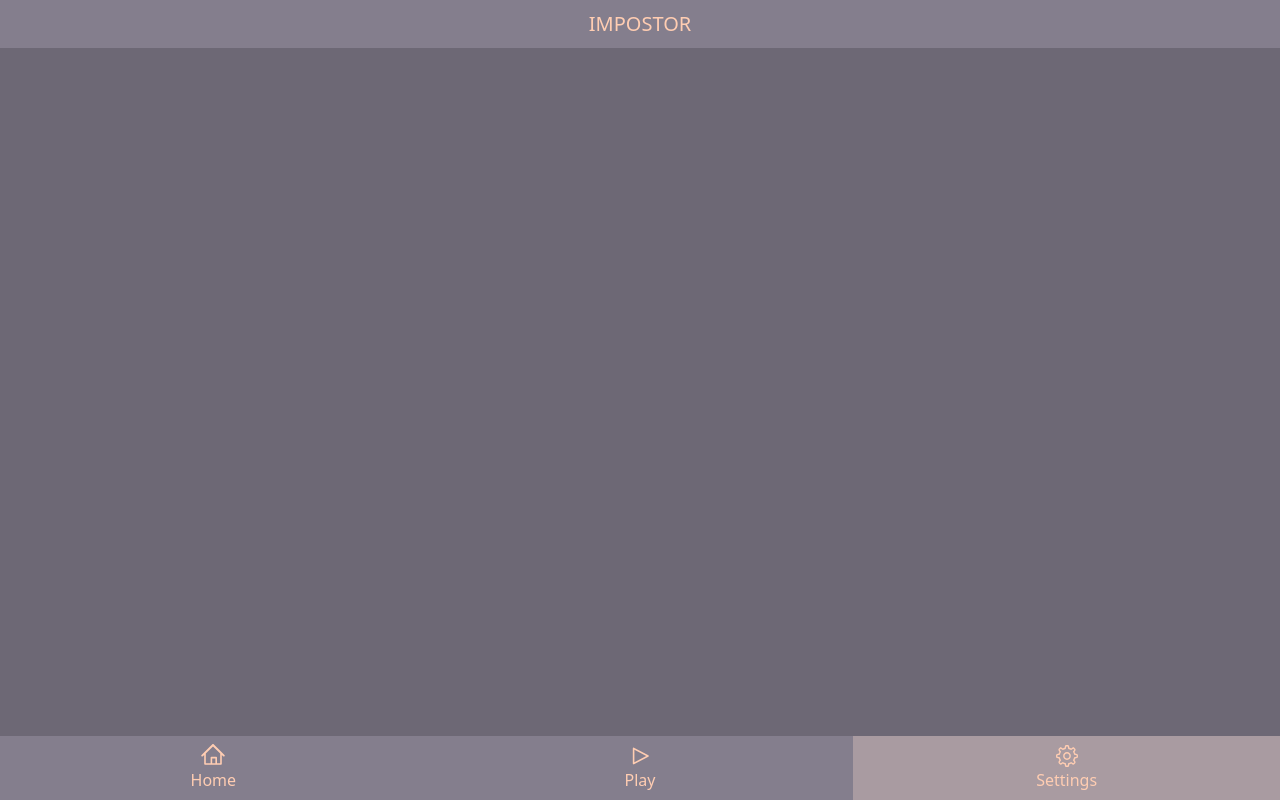
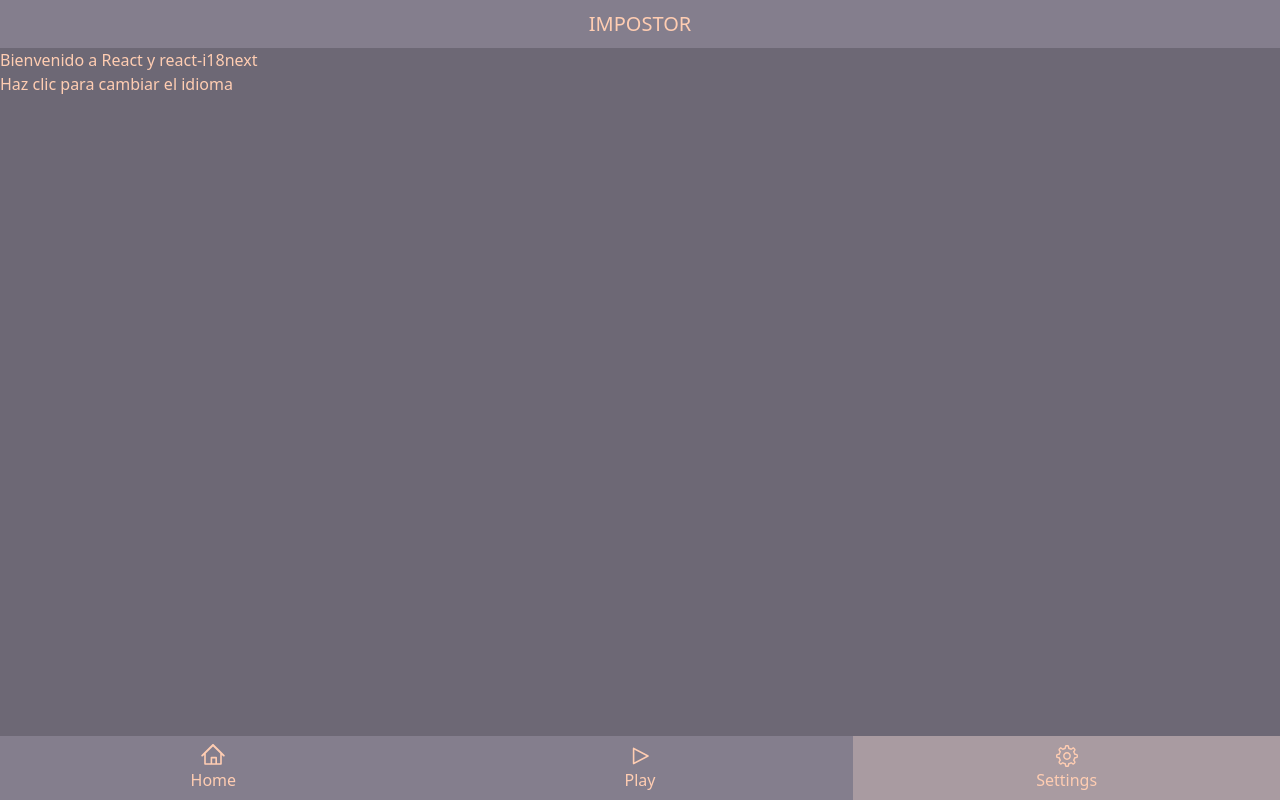
Before and after one commit to AlbaCande/Impostor-Game, a React (Vite) app: page /settings in a window 1280 px wide. Built offline with nearby package versions, Linux system fonts and the light colour scheme.

Commit message:
[add] i18n to handle translations

```diff
--- a/package.json
+++ b/package.json
@@ -15,8 +15,12 @@
     "@radix-ui/react-icons": "^1.3.0",
     "class-variance-authority": "^0.7.0",
     "clsx": "^2.1.1",
+    "i18next": "^23.11.4",
+    "i18next-browser-languagedetector": "^8.0.0",
+    "i18next-http-backend": "^2.5.1",
     "react": "^18.2.0",
     "react-dom": "^18.2.0",
+    "react-i18next": "^14.1.1",
     "react-router-dom": "^6.23.1",
     "tailwind-merge": "^2.3.0",
     "tailwindcss-animate": "^1.0.7"
--- a/src/components/layouts/LayoutRoot.tsx
+++ b/src/components/layouts/LayoutRoot.tsx
@@ -8,7 +8,7 @@ const LayoutRoot: FC<PropsWithChildren> = (props) => {
 	} = props;
 
 	return (
-		<div className="flex flex-col justify-between w-screen h-screen bg-background">
+		<div className="flex flex-col w-screen h-screen bg-background">
 			<Topbar />
 			<main className="overflow-y-auto mb-16">
 				{children}
--- /dev/null
+++ b/src/i18n.ts
@@ -0,0 +1,35 @@
+import i18n from 'i18next';
+import { initReactI18next } from 'react-i18next';
+import Backend from 'i18next-http-backend';
+import LanguageDetector from 'i18next-browser-languagedetector';
+
+const resources = {
+	en: {
+		translation: {
+			'Welcome to React': 'Welcome to React and react-i18next',
+			'Change language': 'Click to change language',
+		},
+	},
+	es: {
+		translation: {
+			'Welcome to React': 'Bienvenido a React y react-i18next',
+			'Change language': 'Haz clic para cambiar el idioma',
+		},
+	},
+};
+
+i18n
+	.use(Backend)
+	.use(LanguageDetector)
+	.use(initReactI18next)
+	.init({
+		resources,
+		fallbackLng: 'en',
+		debug: true,
+
+		interpolation: {
+			escapeValue: false,
+		},
+	});
+
+export default i18n;
--- a/src/main.tsx
+++ b/src/main.tsx
@@ -3,6 +3,7 @@ import ReactDOM from 'react-dom/client';
 import './index.css';
 import { RouterProvider, createBrowserRouter } from 'react-router-dom';
 import { routes } from './constants/routes';
+import './i18n';
 
 const root = document.getElementById('root');
 
--- a/src/pages/settings.tsx
+++ b/src/pages/settings.tsx
@@ -1,9 +1,24 @@
 import LayoutRoot from '@/components/layouts/LayoutRoot';
+import { useEffect, useState } from 'react';
 import type { FC } from 'react';
+import { useTranslation } from 'react-i18next';
 
 const SettingsPage: FC = () => {
+	const { t, i18n } = useTranslation();
+	const [language, setLanguage] = useState('es');
+
+	useEffect(() => {
+		i18n.changeLanguage(language);
+	}, [language, i18n]);
+
+	const handleClick = (): void => {
+		setLanguage(language === 'es' ? 'en' : 'es');
+	};
+
 	return (
 		<LayoutRoot>
+			<div><h1>{t('Welcome to React')}</h1></div>
+			<button onClick={handleClick}>{t('Change language')}</button>
 		</LayoutRoot>
 	);
 };
```
Also changed, not shown: 1 other file (tests, documents, lock files or other folders).
